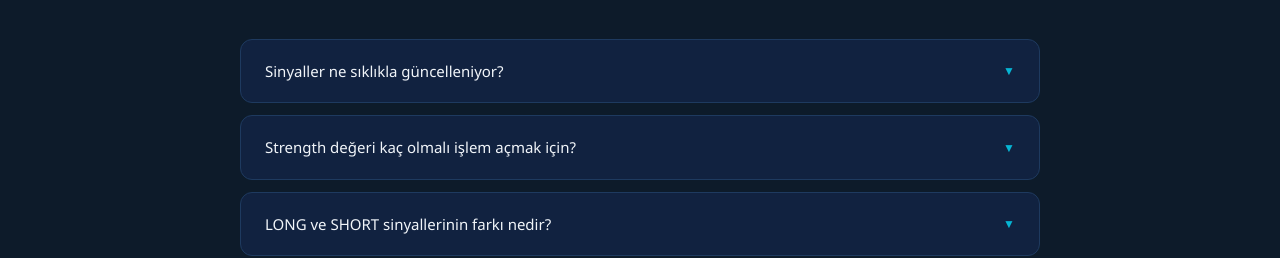
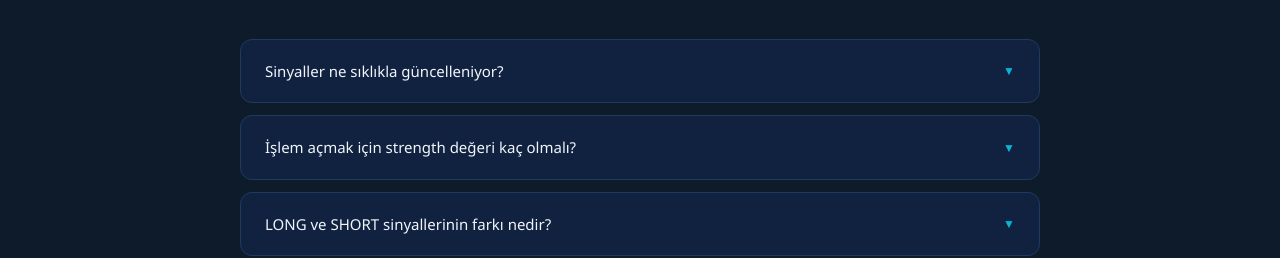
Before and after one commit to enesbuyukbas/CryptoBot, an Angular app in the folder frontend-service/frontend/: page /guide in a window 1280 px wide. Shown: the part 3562-3820 px from the top of the page. Built offline with nearby package versions, Linux system fonts and the light colour scheme; no server answers.

Commit message:
feat: guide page update

```diff
--- a/frontend-service/frontend/src/app/pages/guide/guide.component.ts
+++ b/frontend-service/frontend/src/app/pages/guide/guide.component.ts
@@ -156,7 +156,7 @@ export class GuideComponent implements OnInit, AfterViewInit {
     },
     {
       open: false,
-      q: 'Strength değeri kaç olmalı işlem açmak için?',
+      q: 'İşlem açmak için strength değeri kaç olmalı?',
       a: 'Genel öneri 70 ve üzeri. Daha düşük riskli işlemler için 80+ filtresi kullanmanızı tavsiye ederiz.'
     },
     {
```
